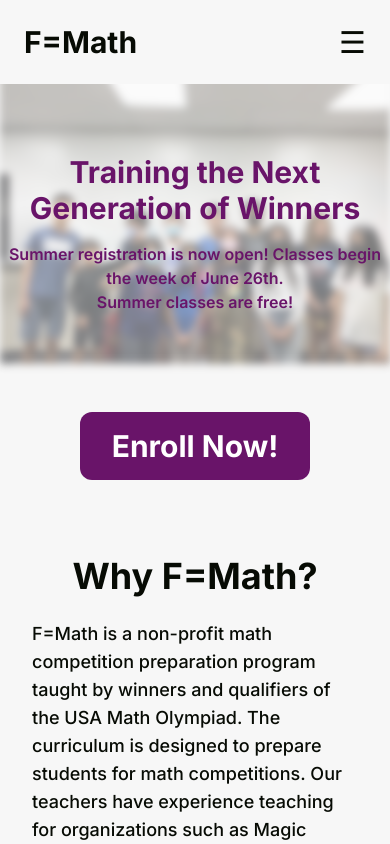
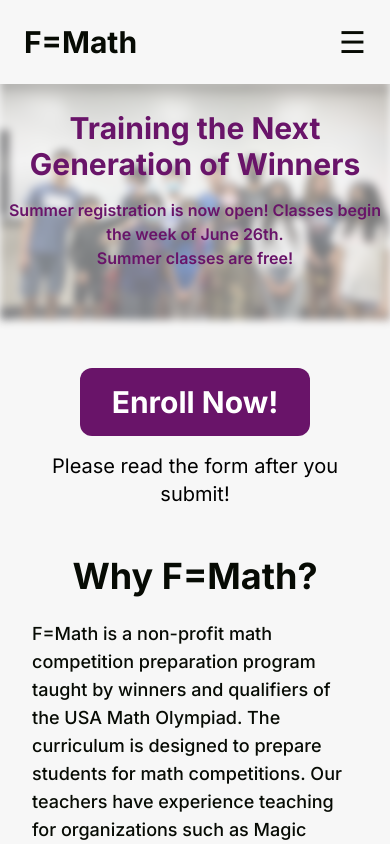
Before and after one commit to gautham-ramanarayanan/fequalsmath, a Next.js app: page / in a window 390 px wide. Shown: the top 844 px of the page. Built offline with nearby package versions, Linux system fonts and the light colour scheme.

Commit message:
Update page.jsx

```diff
--- a/src/app/page.jsx
+++ b/src/app/page.jsx
@@ -26,6 +26,7 @@
                                 <p className="font-bold inline text-3xl">Enroll Now!</p>
                             </div>
                         </Link>
+                        <h1 className="text-xl sm:hidden text-center p-4">Please read the form after you submit!</h1>
                 </section>
             </div>
             <div className="p-4 py-8 mx-auto flex flex-col items-center justify-center max-w-4xl mb-16">
```
